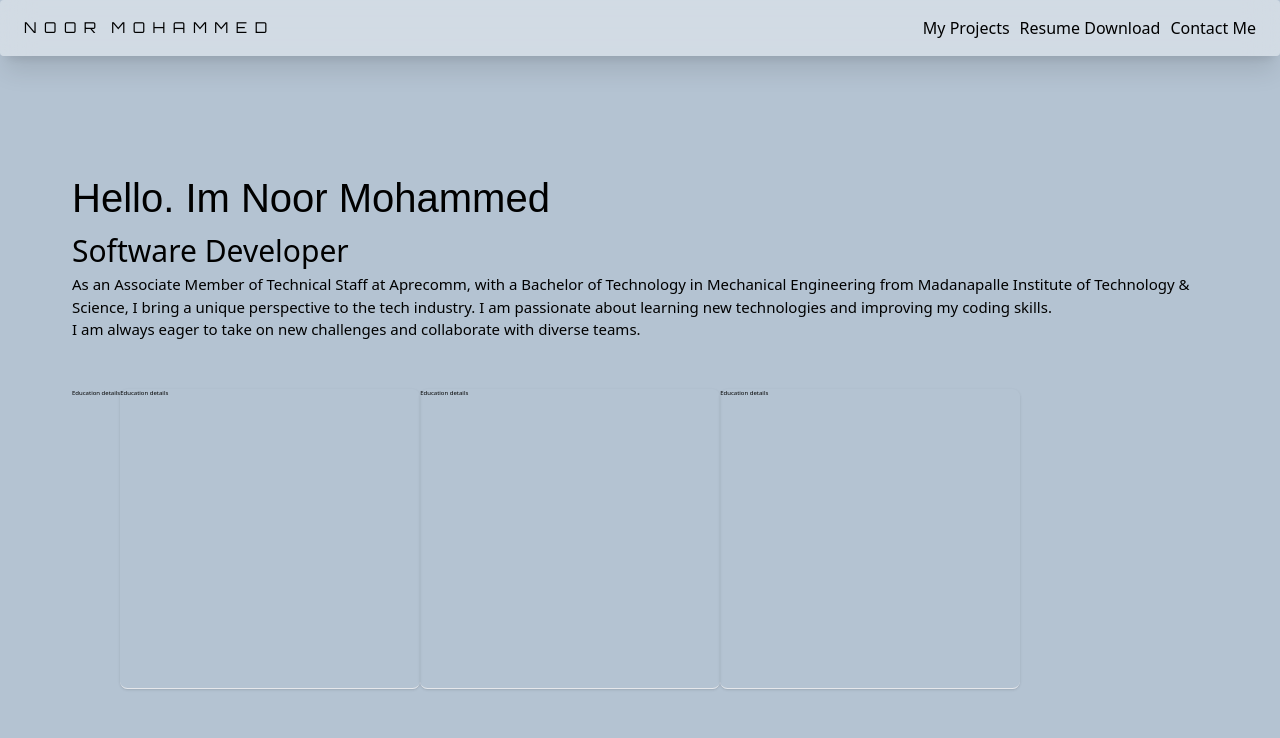
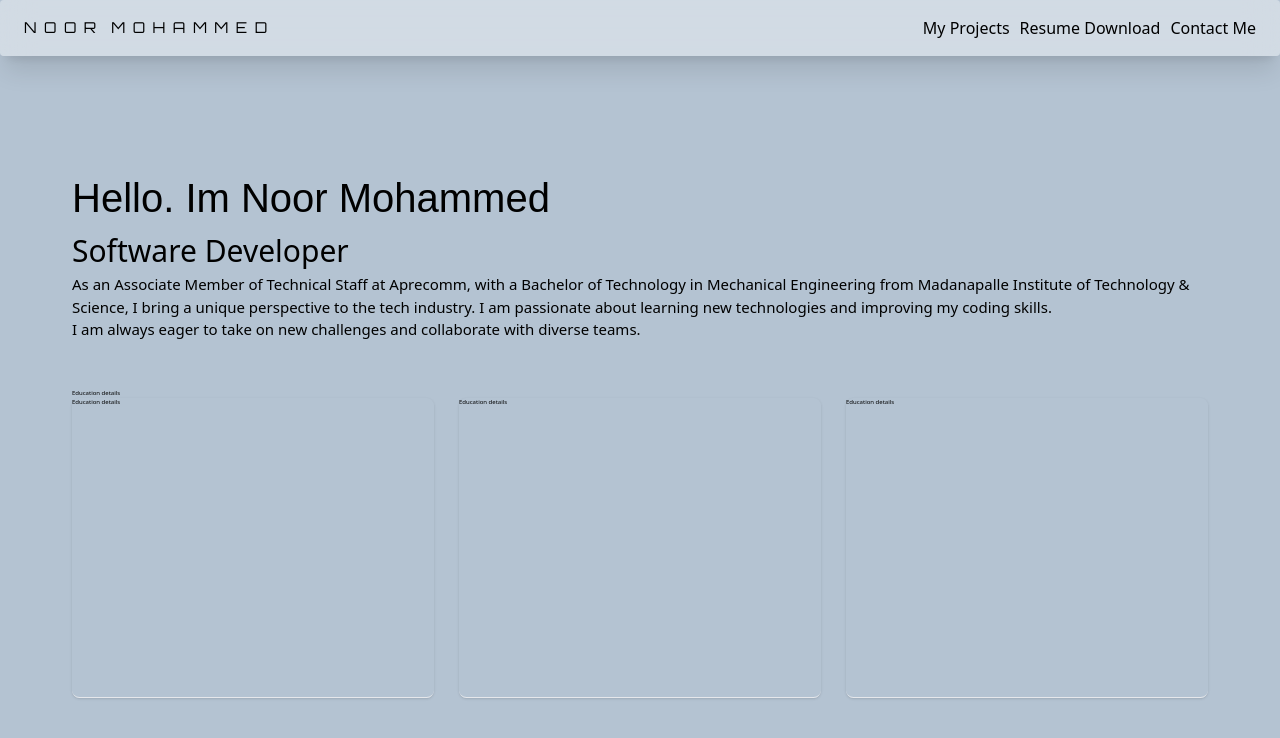
Before and after one commit to NOORMOHAMMED789/noor-portfolio, a Next.js app: page / in a window 1280 px wide. Shown: the top 738 px of the page. Built offline with nearby package versions, Linux system fonts and the light colour scheme; a web font is replaced by a local one.

Commit message:
Education card details are added

```diff
--- a/src/app/components/Card.tsx
+++ b/src/app/components/Card.tsx
@@ -6,7 +6,7 @@ interface CardProps extends React.HTMLAttributes<HTMLDivElement> {
 
 const Card: React.FC<CardProps> = ({ children, className, ...rest }) => {
   return (
-    <div className={`rounded-xl shadow w-[300px] h-[300px] border-b ${className || ""}`} {...rest}>
+    <div className={`rounded-xl shadow w-[300px] h-[300px] border-b sm:flex-grow-0 ${className || ""}`} {...rest}>
       {children}
     </div>
   );
--- a/src/app/components/Education.tsx
+++ b/src/app/components/Education.tsx
@@ -5,19 +5,20 @@ type EducationProps = React.ComponentProps<typeof Card>;
 
 const Education: React.FC<EducationProps> = (props) => {
   return (
-    <div className="flex flex-wrap">
-      <span>Education details</span>
-      <Card {...props}>
+    <>
+      <h2>Education details</h2>
+      <section className="flex flex-wrap lg:justify-between lg:items-center lg:gap-10">
+      <Card {...props} className='grow lg:grow'>
         <div>Education details</div>
       </Card>
-      <Card {...props}>
+      <Card {...props} className="grow lg:grow">
         <div>Education details</div>
       </Card>
-      <Card {...props}>
+      <Card {...props} className="grow lg:grow">
         <div>Education details</div>
       </Card>
-
-    </div>
+      </section>
+    </>
   );
 };
 
```
